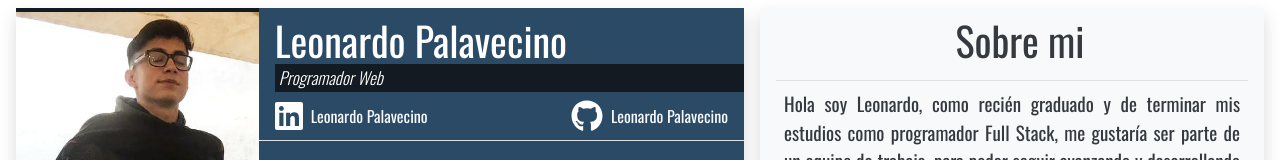
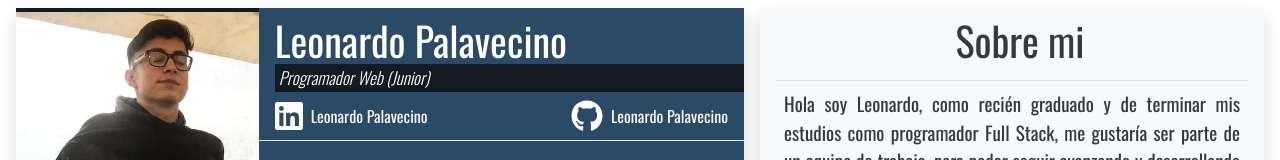
Before and after one commit to leo43161/leo43161.github.io, a React (Create React App) app: page / in a window 1280 px wide. Shown: the top 160 px of the page. Built offline with nearby package versions, Linux system fonts and the light colour scheme.

Commit message:
Se añadio un pequeño detalle

```diff
--- a/src/Components/Headers.js
+++ b/src/Components/Headers.js
@@ -17,7 +17,7 @@ const Headers = () => {
         <div className="w-100 py-2 pl-3 bg-blue text-white border-bottom">
           <h1 className="m-0">Leonardo Palavecino</h1>
           <h5 className="font-weight-light font-small p-1 bg-black">
-            <em>Programador Web</em>
+            <em>Programador Web (Junior)</em>
           </h5>
           <div className="d-flex justify-content-between">
             <div className="d-flex">
```
